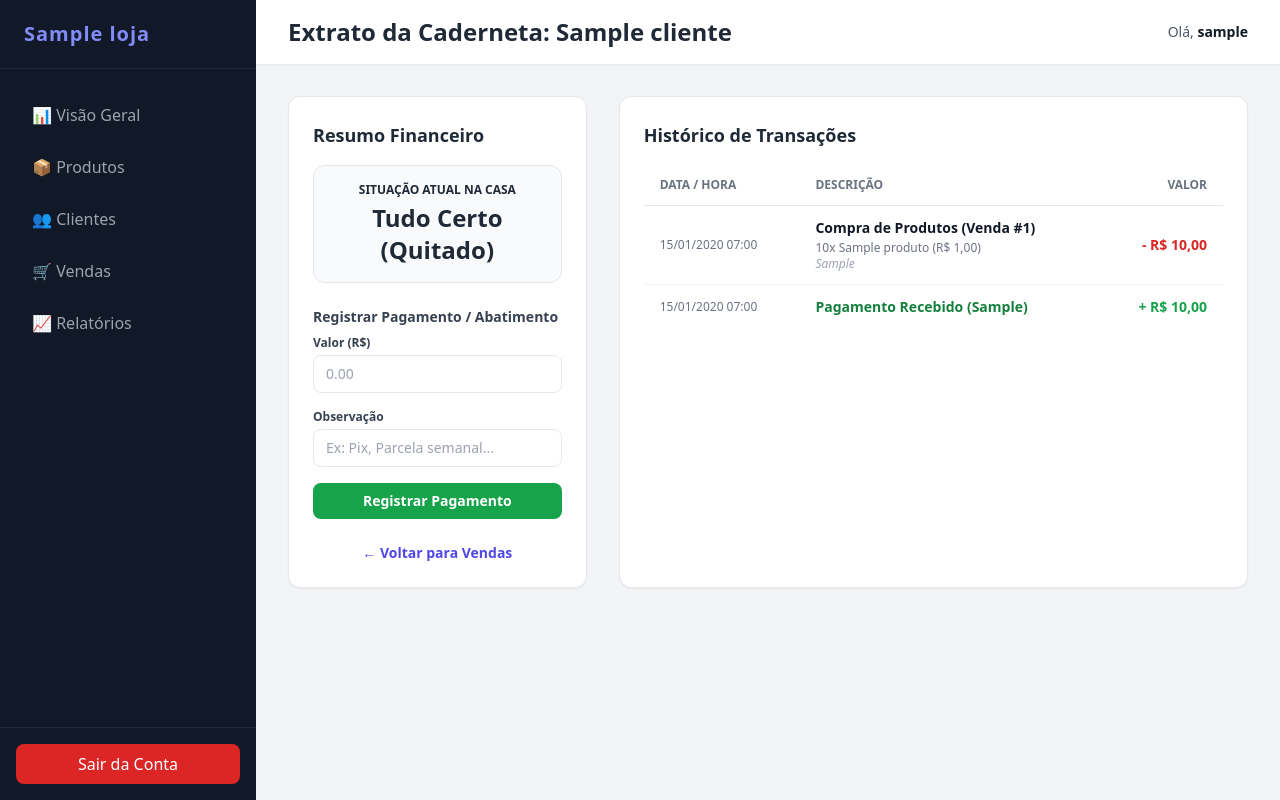
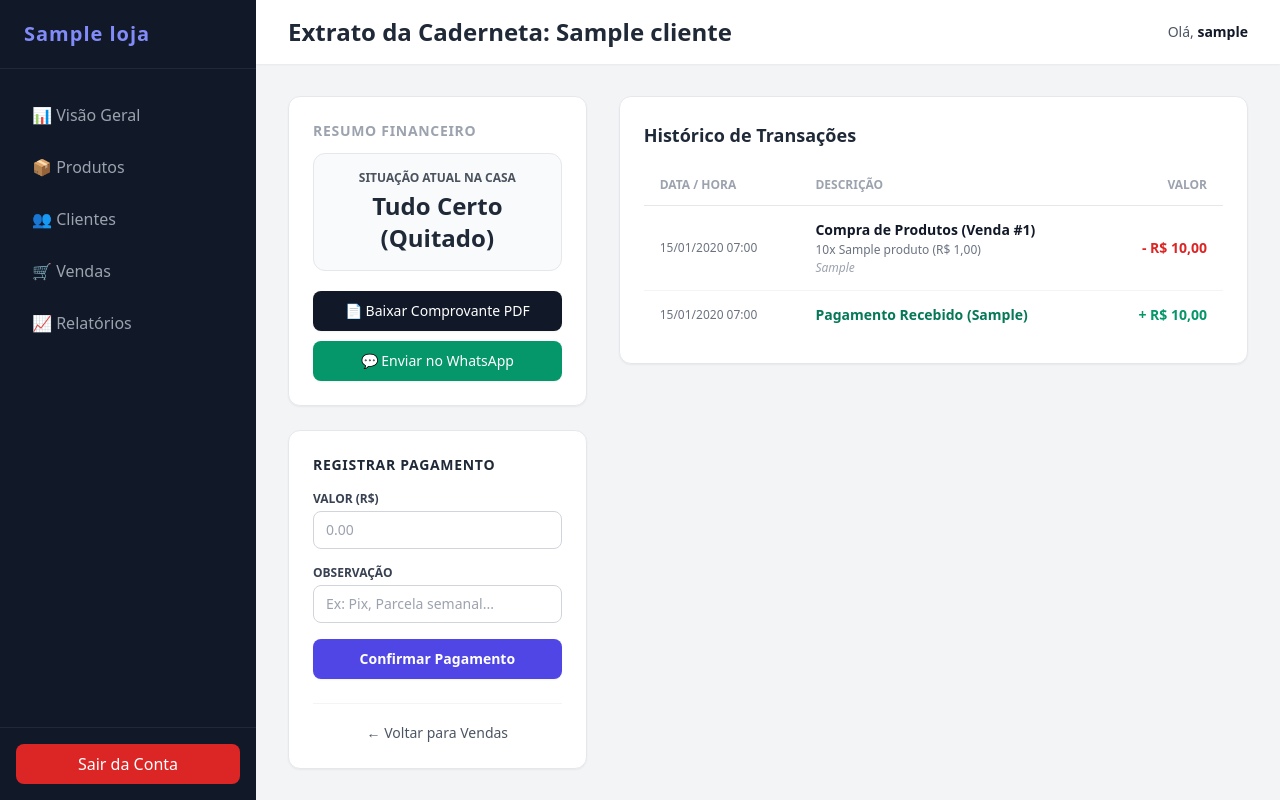
Before and after one commit to Irlamfernandes/projeto_saas, a Django app: page /clientes/1/extrato/ in a window 1280 px wide. Run offline with Django 5.2, Linux system fonts and the light colour scheme; a user stored in the database is signed in; tables that the repository leaves empty hold one stand-in row (values such as "Sample post"); some libraries are stand-ins or nearby versions.

Commit message:
feat: adiciona extrato em PDF oficial via ReportLab, botao de WhatsApp e melhora UI da caderneta do cliente

```diff
--- a/config/urls.py
+++ b/config/urls.py
@@ -3,7 +3,7 @@ from django.urls import path
 from django.shortcuts import redirect
 from django.contrib.auth.views import LogoutView
 from interfaces.views import (
-    login_view, dashboard_view, alterar_senha_view, produtos_view,
+    extrato_pdf_view, login_view, dashboard_view, alterar_senha_view, produtos_view,
     produto_editar_view, clientes_view, cliente_editar_view, vendas_view,
     extrato_cliente_view, venda_editar_view, relatorio_view
 )
@@ -23,6 +23,7 @@ urlpatterns = [
 
     path('dashboard/vendas/', vendas_view, name='vendas'),
     path('clientes/<int:cliente_id>/extrato/', extrato_cliente_view, name='extrato_cliente'),
+    path('clientes/<int:cliente_id>/pdf/', extrato_pdf_view, name='extrato_pdf'),
     path('vendas/<int:venda_id>/editar/', venda_editar_view, name='venda_editar'),
 
     path('relatorios/', relatorio_view, name='relatorios'),
--- a/interfaces/templates/interfaces/extrato_cliente.html
+++ b/interfaces/templates/interfaces/extrato_cliente.html
@@ -6,15 +6,18 @@
 {% block content %}
 <div class="grid grid-cols-1 lg:grid-cols-3 gap-8">
 
-    <!-- Resumo e Inserir Pagamento -->
-    <div class="bg-white p-6 rounded-xl shadow-sm border border-gray-200 h-fit">
-        <h3 class="text-lg font-bold text-gray-800 mb-4">Resumo Financeiro</h3>
+    <!-- Painel Lateral Esquerdo: Resumo, Ações e Pagamento -->
+    <div class="space-y-6">
 
-        <div class="p-4 rounded-xl mb-6 text-center
+        <!-- Bloco de Resumo Financeiro -->
+        <div class="bg-white p-6 rounded-xl shadow-sm border border-gray-200">
+            <h3 class="text-sm font-bold text-gray-400 uppercase tracking-wider mb-3">Resumo Financeiro</h3>
+
+            <div class="p-4 rounded-xl text-center
                 {% if cliente.saldo_geral > 0 %} bg-red-50 border border-red-200 text-red-800
                 {% elif cliente.saldo_geral < 0 %} bg-green-50 border border-green-200 text-green-800
                 {% else %} bg-gray-50 border border-gray-200 text-gray-800 {% endif %}">
-            <span class="block text-xs uppercase font-semibold mb-1">Situação Atual na Casa</span>
+                <span class="block text-xs uppercase font-semibold mb-1 opacity-80">Situação Atual na Casa</span>
                 <span class="text-2xl font-black">
                     {% if cliente.saldo_geral > 0 %}
                         Devendo R$ {{ cliente.saldo_geral|floatformat:2 }}
@@ -26,35 +29,52 @@
                 </span>
             </div>
 
-        <h4 class="text-sm font-bold text-gray-700 mb-2">Registrar Pagamento / Abatimento</h4>
-        <form method="POST">
+            <!-- Botões de Comprovante e Envio -->
+            <div class="mt-5 space-y-2.5">
+                <a href="{% url 'extrato_pdf' cliente.id %}" class="flex items-center justify-center gap-2 w-full bg-gray-900 hover:bg-black text-white font-medium py-2.5 px-4 rounded-lg transition text-sm shadow-sm">
+                    📄 Baixar Comprovante PDF
+                </a>
+
+                <a href="https://wa.me/55{{ cliente.telefone|slugify }}?text=Olá%20{{ cliente.nome|urlencode }},%20aqui%20está%20o%20resumo%20oficial%20da%20sua%20conta%20na%20{{ request.user.loja.nome_loja|urlencode }}.%20Situação%20atual:%20R$%20{{ cliente.saldo_geral|floatformat:2 }}.%20Confira%20seu%20extrato%20completo%20com%20as%20últimas%20compras." target="_blank" class="flex items-center justify-center gap-2 w-full bg-emerald-600 hover:bg-emerald-700 text-white font-medium py-2.5 px-4 rounded-lg transition text-sm shadow-sm">
+                    💬 Enviar no WhatsApp
+                </a>
+            </div>
+        </div>
+
+        <!-- Bloco de Registrar Pagamento -->
+        <div class="bg-white p-6 rounded-xl shadow-sm border border-gray-200">
+            <h3 class="text-sm font-bold text-gray-800 uppercase tracking-wider mb-4">Registrar Pagamento</h3>
+
+            <form method="POST" class="space-y-4">
                 {% csrf_token %}
-            <div class="mb-4">
-                <label class="block text-gray-700 text-xs font-semibold mb-1">Valor (R$)</label>
-                <input type="number" step="0.01" name="valor" required placeholder="0.00" class="w-full px-3 py-2 border rounded-lg text-sm focus:ring-2 focus:ring-indigo-500">
+                <div>
+                    <label class="block text-gray-700 text-xs font-bold uppercase mb-1">Valor (R$)</label>
+                    <input type="number" step="0.01" name="valor" required placeholder="0.00" class="w-full px-3 py-2 border border-gray-300 rounded-lg text-sm focus:ring-2 focus:ring-indigo-500 focus:outline-none">
                 </div>
-            <div class="mb-4">
-                <label class="block text-gray-700 text-xs font-semibold mb-1">Observação</label>
-                <input type="text" name="observacao" placeholder="Ex: Pix, Parcela semanal..." class="w-full px-3 py-2 border rounded-lg text-sm focus:ring-2 focus:ring-indigo-500">
+                <div>
+                    <label class="block text-gray-700 text-xs font-bold uppercase mb-1">Observação</label>
+                    <input type="text" name="observacao" placeholder="Ex: Pix, Parcela semanal..." class="w-full px-3 py-2 border border-gray-300 rounded-lg text-sm focus:ring-2 focus:ring-indigo-500 focus:outline-none">
                 </div>
-            <button type="submit" class="w-full bg-green-600 hover:bg-green-700 text-white font-bold py-2 px-4 rounded-lg transition text-sm">
-                Registrar Pagamento
+                <button type="submit" class="w-full bg-indigo-600 hover:bg-indigo-700 text-white font-semibold py-2.5 px-4 rounded-lg transition text-sm shadow-sm">
+                    Confirmar Pagamento
                 </button>
             </form>
 
-        <div class="mt-6">
-            <a href="{% url 'vendas' %}" class="block text-center text-sm text-indigo-600 hover:underline font-semibold">← Voltar para Vendas</a>
+            <div class="mt-6 pt-4 border-t border-gray-100 text-center">
+                <a href="{% url 'vendas' %}" class="text-sm text-gray-600 hover:text-indigo-600 font-medium transition">← Voltar para Vendas</a>
             </div>
         </div>
 
-    <!-- Linha do Tempo / Extrato -->
-    <div class="lg:col-span-2 bg-white p-6 rounded-xl shadow-sm border border-gray-200">
+    </div>
+
+    <!-- Linha do Tempo / Extrato (Lado Direito) -->
+    <div class="lg:col-span-2 bg-white p-6 rounded-xl shadow-sm border border-gray-200 h-fit">
         <h3 class="text-lg font-bold text-gray-800 mb-4">Histórico de Transações</h3>
 
         <div class="overflow-x-auto">
             <table class="w-full text-left border-collapse">
                 <thead>
-                    <tr class="border-b border-gray-200 text-gray-500 text-xs uppercase font-semibold">
+                    <tr class="border-b border-gray-200 text-gray-400 text-xs uppercase font-semibold">
                         <th class="py-3 px-4">Data / Hora</th>
                         <th class="py-3 px-4">Descrição</th>
                         <th class="py-3 px-4 text-right">Valor</th>
@@ -62,10 +82,10 @@
                 </thead>
                 <tbody class="divide-y divide-gray-100 text-sm text-gray-700">
                     {% for item in timeline %}
-                    <tr class="hover:bg-gray-50 transition">
-                        <td class="py-3 px-4 text-xs text-gray-500">{{ item.data|date:"d/m/Y H:i" }}</td>
-                        <td class="py-3 px-4">
-                            <span class="font-semibold {% if item.tipo == 'compra' %}text-gray-900{% else %}text-green-700{% endif %}">
+                    <tr class="hover:bg-gray-50/75 transition">
+                        <td class="py-3.5 px-4 text-xs text-gray-500 whitespace-nowrap">{{ item.data|date:"d/m/Y H:i" }}</td>
+                        <td class="py-3.5 px-4">
+                            <span class="font-semibold {% if item.tipo == 'compra' %}text-gray-900{% else %}text-emerald-700{% endif %}">
                                 {{ item.descricao }}
                             </span>
                             {% if item.detalhes %}
@@ -76,16 +96,16 @@
                                 </span>
                             {% endif %}
                             {% if item.obs %}
-                                <span class="block text-xs text-gray-400 italic">{{ item.obs }}</span>
+                                <span class="block text-xs text-gray-400 italic mt-0.5">{{ item.obs }}</span>
                             {% endif %}
                         </td>
-                        <td class="py-3 px-4 text-right font-bold {% if item.tipo == 'compra' %}text-red-600{% else %}text-green-600{% endif %}">
+                        <td class="py-3.5 px-4 text-right font-bold whitespace-nowrap {% if item.tipo == 'compra' %}text-red-600{% else %}text-emerald-600{% endif %}">
                             {% if item.tipo == 'compra' %}-{% else %}+{% endif %} R$ {{ item.valor }}
                         </td>
                     </tr>
                     {% empty %}
                     <tr>
-                        <td colspan="3" class="text-center py-8 text-gray-400">Nenhuma movimentação registrada na caderneta deste cliente.</td>
+                        <td colspan="3" class="text-center py-12 text-gray-400">Nenhuma movimentação registrada na caderneta deste cliente.</td>
                     </tr>
                     {% endfor %}
                 </tbody>
--- a/interfaces/views/__init__.py
+++ b/interfaces/views/__init__.py
@@ -9,3 +9,4 @@ from .vendas_view import vendas_view
 from .extrato_cliente_view import extrato_cliente_view
 from .vendas_editar_view import venda_editar_view
 from .relatorio_view import relatorio_view
+from .extrato_pdf_view import extrato_pdf_view
--- a/requirements.txt
+++ b/requirements.txt
@@ -1,2 +1,3 @@
 Django>=5.0,<6.0
 psycopg2-binary>=2.9.0
+reportlab>=4.0.0
```
Also changed, not shown: infrastructure/utils/pdf_generator.py (added, +89 -0 lines), interfaces/views/extrato_pdf_view.py (added, +20 -0 lines). Lines whose indentation alone changed are shown as unchanged.
